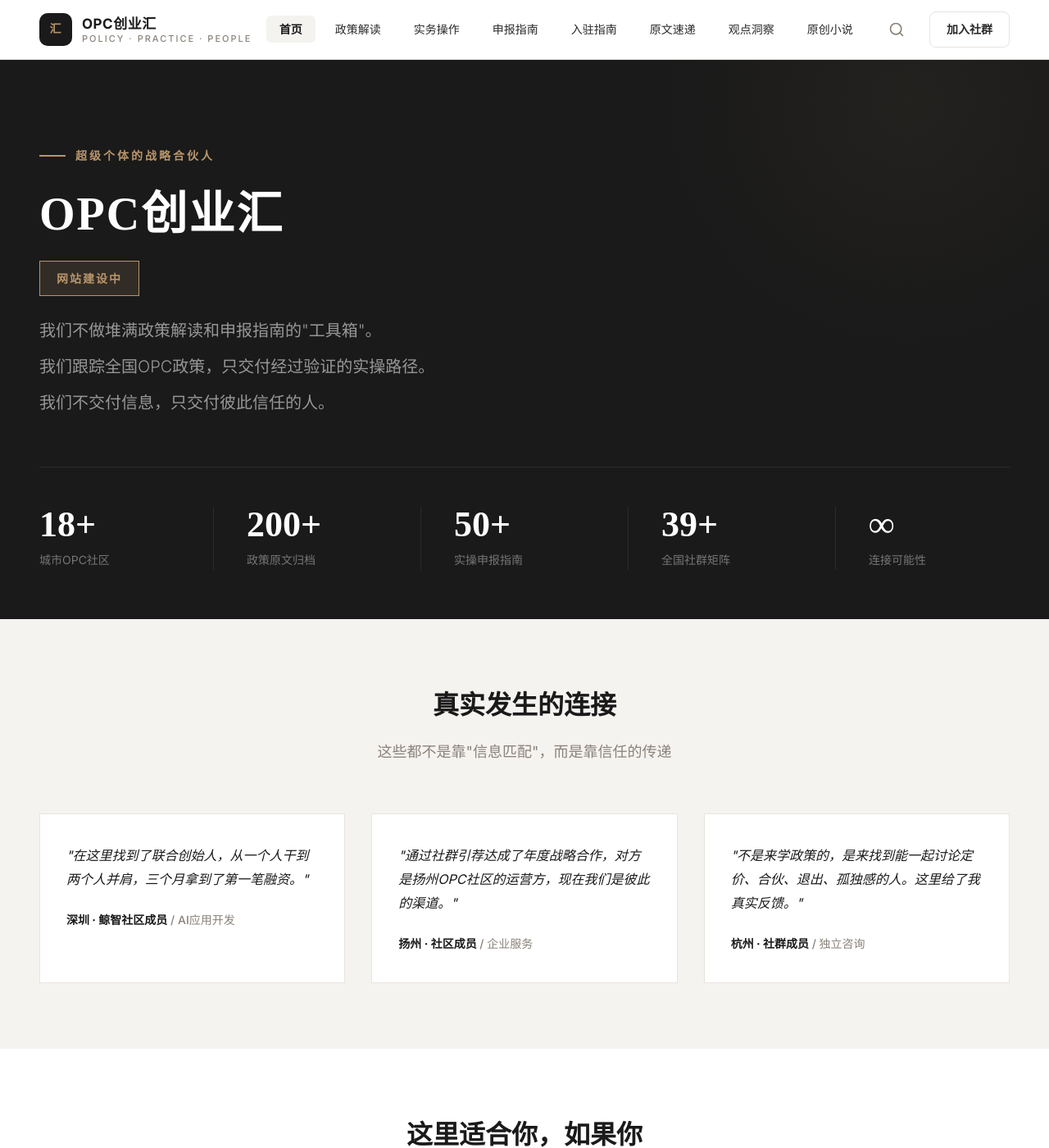
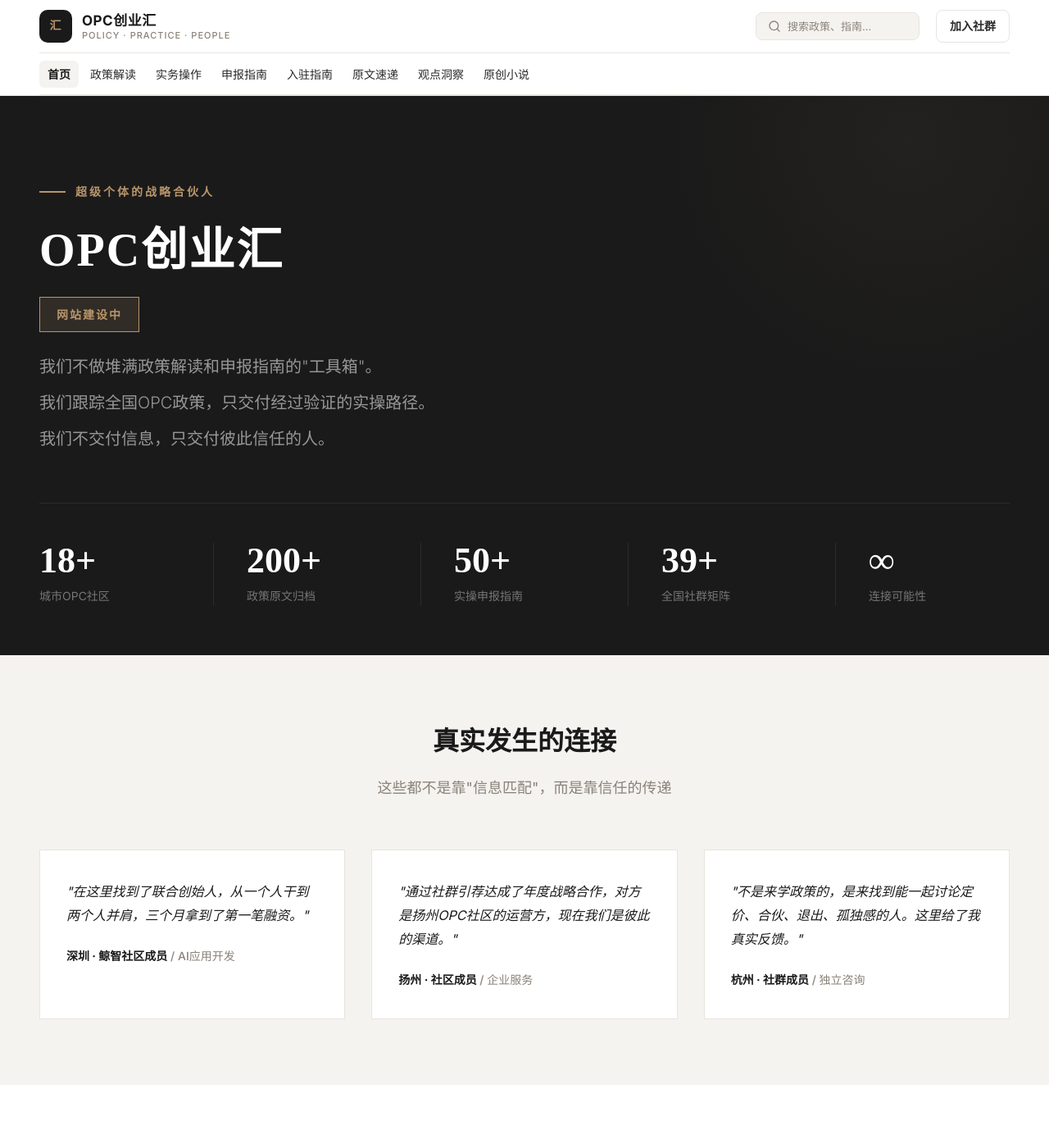
Before and after one commit to Caro-Li-C/opcstartup-site, a Jekyll site: the page index.html, which Jekyll copies as it is, in a window 1280 px wide and 1400 px high. Shown: the whole window at 82% size. Built offline with Jekyll 4.4.1, drawn with Linux system fonts in a browser that asks for light colours.

Commit message:
Update index.html

```diff
--- a/index.html
+++ b/index.html
@@ -50,16 +50,20 @@
             max-width: 1200px;
             margin: 0 auto;
             display: flex;
+            flex-wrap: wrap;
             align-items: center;
             justify-content: space-between;
-            height: 72px;
         }
 
+        /* Logo */
         .topnav-left {
+            order: 1;
             display: flex;
             align-items: center;
             gap: 12px;
             text-decoration: none;
+            flex-shrink: 0;
+            height: 64px;
         }
 
         .topnav-logo-icon {
@@ -82,6 +86,7 @@
             display: flex;
             flex-direction: column;
             line-height: 1.3;
+            white-space: nowrap;
         }
 
         .topnav-logo-name {
@@ -89,21 +94,110 @@
             font-weight: 700;
             color: var(--charcoal);
             letter-spacing: 0.5px;
+            white-space: nowrap;
         }
 
         .topnav-logo-sub {
             font-size: 11px;
             color: var(--nav-muted);
-            letter-spacing: 2px;
+            letter-spacing: 1px;
             font-weight: 500;
             text-transform: uppercase;
+            white-space: nowrap;
         }
 
-        .topnav-center {
+        /* 搜索框 + 加入社群 */
+        .topnav-right {
+            order: 2;
+            display: flex;
+            align-items: center;
+            gap: 20px;
+            flex-shrink: 0;
+            height: 64px;
+        }
+
+        .topnav-search-box {
             display: flex;
             align-items: center;
             gap: 8px;
+            padding: 8px 14px;
+            border: 1px solid var(--nav-border);
+            border-radius: 8px;
+            background: var(--parchment);
+            width: 200px;
+            transition: all 0.2s;
+        }
+
+        .topnav-search-box:hover,
+        .topnav-search-box:focus-within {
+            border-color: var(--brass);
+            background: var(--white);
+        }
+
+        .topnav-search-box .search-icon {
+            width: 16px;
+            height: 16px;
+            color: var(--nav-muted);
+            flex-shrink: 0;
+        }
+
+        .topnav-search-box input {
+            border: none;
+            background: transparent;
+            outline: none;
+            font-size: 13px;
+            color: var(--charcoal);
+            width: 100%;
+            font-family: inherit;
+        }
+
+        .topnav-search-box input::placeholder {
+            color: var(--nav-muted);
+        }
+
+        .topnav-cta {
+            text-decoration: none;
+            font-size: 14px;
+            color: var(--nav-text);
+            font-weight: 600;
+            padding: 8px 16px;
+            border: 1px solid var(--nav-border);
+            border-radius: 8px;
+            transition: all 0.2s;
+            background: var(--white);
+            white-space: nowrap;
+        }
+
+        .topnav-cta:hover {
+            border-color: var(--brass);
+            color: var(--brass-dark);
+            background: var(--parchment);
+        }
+
+        /* 8个栏目 — 默认换行到第二行 */
+        .topnav-center {
+            order: 3;
+            flex: 1 0 100%;
+            display: flex;
+            align-items: center;
+            gap: 4px;
             list-style: none;
+            justify-content: flex-start;
+            height: 52px;
+            position: relative;
+            border-top: 1px solid var(--nav-border);
+        }
+
+        /* C方案装饰线：从左到右渐隐 */
+        .topnav-center::after {
+            content: '';
+            position: absolute;
+            bottom: 0;
+            left: 0;
+            right: 0;
+            height: 1px;
+            background: linear-gradient(to right, var(--nav-border) 0%, var(--nav-border) 55%, transparent 100%);
+            pointer-events: none;
         }
 
         .topnav-center a {
@@ -111,9 +205,10 @@
             font-size: 14px;
             color: var(--nav-text);
             font-weight: 500;
-            padding: 8px 16px;
+            padding: 8px 10px;
             border-radius: 6px;
             transition: all 0.2s;
+            white-space: nowrap;
         }
 
         .topnav-center a:hover {
@@ -127,43 +222,76 @@
             font-weight: 600;
         }
 
-        .topnav-right {
-            display: flex;
-            align-items: center;
-            gap: 20px;
+        /* ===== 宽屏（≥1320px）：单行，Logo | 栏目 | 搜索框 | 加入社群 ===== */
+        @media (min-width: 1320px) {
+            .topnav-inner {
+                flex-wrap: nowrap;
+                height: 72px;
+                max-width: 1240px;
+            }
+
+            .topnav-left {
+                order: 0;
+                height: auto;
+                margin-right: 15px;
+            }
+
+            .topnav-right {
+                order: 0;
+                height: auto;
+                gap: 20px;
+            }
+
+            .topnav-search-box {
+                width: 140px;
+            }
+
+            .topnav-center {
+                order: 0;
+                flex: 1;
+                height: auto;
+                border-top: none;
+                justify-content: center;
+                gap: 0;
+            }
+
+            .topnav-center::after {
+                display: none;
+            }
+
+            .topnav-center li {
+                flex: 1;
+                text-align: center;
+                min-width: 0;
+            }
+
+            .topnav-center a {
+                padding: 8px 4px;
+                display: inline-block;
+                width: 100%;
+                white-space: nowrap;
+            }
         }
 
-        .topnav-search {
-            width: 40px;
-            height: 40px;
-            display: flex;
-            align-items: center;
-            justify-content: center;
-            cursor: pointer;
-            color: var(--nav-muted);
-            transition: color 0.2s;
-        }
+        /* ===== 小屏（<768px）：保留 Logo + 搜索框 + 加入社群 ===== */
+        @media (max-width: 768px) {
+            .topnav-center {
+                display: none;
+            }
 
-        .topnav-search:hover { color: var(--charcoal); }
+            .topnav-left,
+            .topnav-right {
+                height: 56px;
+            }
 
-        .topnav-search svg { width: 20px; height: 20px; }
+            .topnav-search-box {
+                width: 140px;
+                padding: 6px 10px;
+            }
 
-        .topnav-cta {
-            text-decoration: none;
-            font-size: 14px;
-            color: var(--nav-text);
-            font-weight: 600;
-            padding: 10px 20px;
-            border: 1px solid var(--nav-border);
-            border-radius: 8px;
-            transition: all 0.2s;
-            background: var(--white);
-        }
-
-        .topnav-cta:hover {
-            border-color: var(--brass);
-            color: var(--brass-dark);
-            background: var(--parchment);
+            .topnav-search-box input::placeholder {
+                font-size: 12px;
+            }
         }
 
         /* ===== 英雄区 ===== */
@@ -803,7 +931,6 @@
 
         /* 响应式 */
         @media (max-width: 768px) {
-            .topnav-center, .topnav-search { display: none; }
             .hero h1, .join h2 { font-size: 36px; }
             .stats-inner, .matrix-inner { flex-wrap: wrap; }
             .stat-item, .matrix-item {
@@ -821,6 +948,7 @@
             .footer-brand { grid-column: 1 / -1; }
         }
     </style>
+<base target="_blank">
 <base target="_blank">
 </head>
 <body>
@@ -848,11 +976,12 @@
             </ul>
 
             <div class="topnav-right">
-                <div class="topnav-search">
-                    <svg viewBox="0 0 24 24" fill="none" stroke="currentColor" stroke-width="2" stroke-linecap="round" stroke-linejoin="round">
+                <div class="topnav-search-box">
+                    <svg class="search-icon" viewBox="0 0 24 24" fill="none" stroke="currentColor" stroke-width="2" stroke-linecap="round" stroke-linejoin="round">
                         <circle cx="11" cy="11" r="8"></circle>
                         <path d="m21 21-4.3-4.3"></path>
                     </svg>
+                    <input type="text" placeholder="搜索政策、指南...">
                 </div>
                 <a href="#" class="topnav-cta">加入社群</a>
             </div>
```
